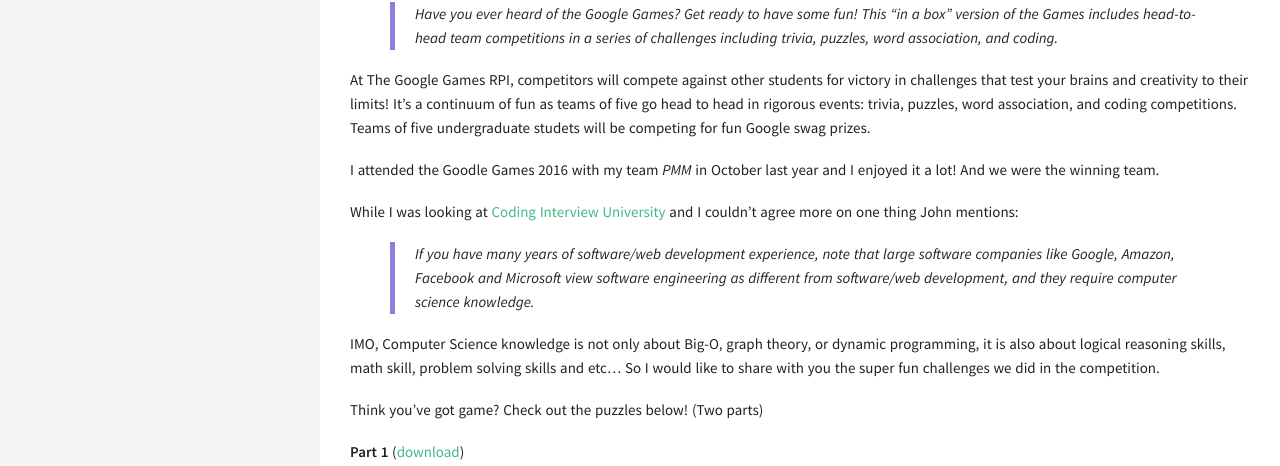
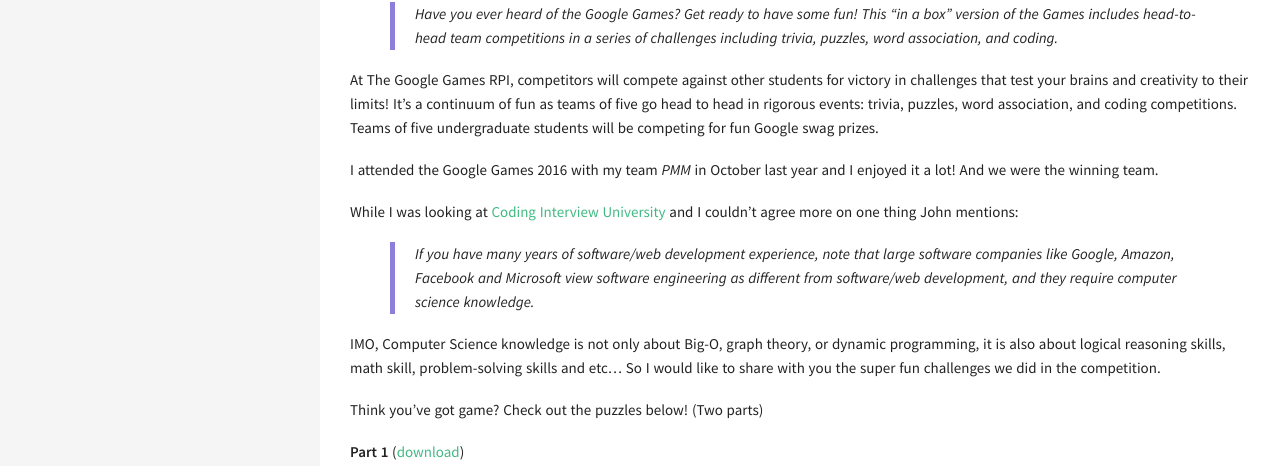
Before and after one commit to SLiNv/SLiNv.github.io, a Jekyll site: the page built from _posts/2017-12-17-google-games-2016.md, in a window 1280 px wide. Shown: the part 638-1104 px from the top of the page. Built offline with Jekyll 4.4.1, drawn with Linux system fonts in a browser that asks for light colours; comment, search, counter and statistics services are not loaded.

Commit message:
Fix Some Typos

```diff
--- a/_posts/2017-12-17-google-games-2016.md
+++ b/_posts/2017-12-17-google-games-2016.md
@@ -10,15 +10,15 @@
 
 > Have you ever heard of the Google Games? Get ready to have some fun! This "in a box" version of the Games includes head-to-head team competitions in a series of challenges including trivia, puzzles, word association, and coding.
 
-At The Google Games RPI, competitors will compete against other students for victory in challenges that test your brains and creativity to their limits! It’s a continuum of fun as teams of five go head to head in rigorous events: trivia, puzzles, word association, and coding competitions. Teams of five undergraduate studets will be competing for fun Google swag prizes.
+At The Google Games RPI, competitors will compete against other students for victory in challenges that test your brains and creativity to their limits! It’s a continuum of fun as teams of five go head to head in rigorous events: trivia, puzzles, word association, and coding competitions. Teams of five undergraduate students will be competing for fun Google swag prizes.
 
-I attended the Goodle Games 2016 with my team *PMM* in October last year and I enjoyed it a lot! And we were the winning team.
+I attended the Google Games 2016 with my team *PMM* in October last year and I enjoyed it a lot! And we were the winning team.
 
 While I was looking at [Coding Interview University](https://github.com/jwasham/coding-interview-university#what-is-it) and I couldn't agree more on one thing John mentions:
 
 > If you have many years of software/web development experience, note that large software companies like Google, Amazon, Facebook and Microsoft view software engineering as different from software/web development, and they require computer science knowledge.
 
-IMO, Computer Science knowledge is not only about Big-O, graph theory, or dynamic programming, it is also about logical reasoning skills, math skill, problem solving skills and etc... So I would like to share with you the super fun challenges we did in the competition.
+IMO, Computer Science knowledge is not only about Big-O, graph theory, or dynamic programming, it is also about logical reasoning skills, math skill, problem-solving skills and etc... So I would like to share with you the super fun challenges we did in the competition.
 
 Think you’ve got game? Check out the puzzles below! (Two parts)
 
```
